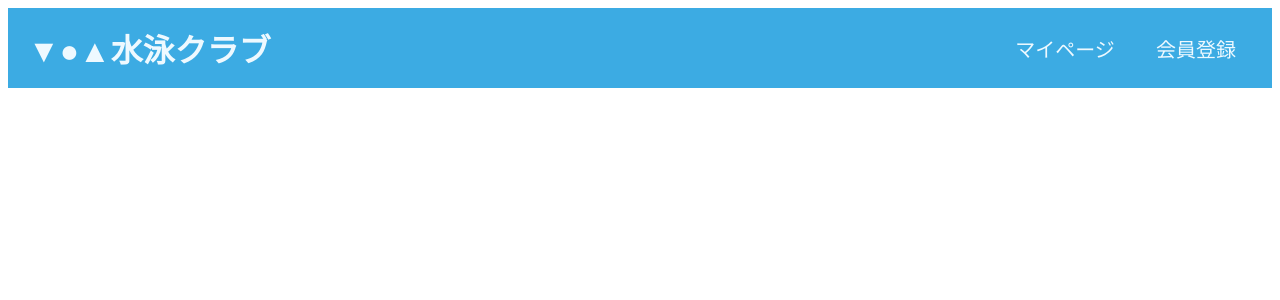
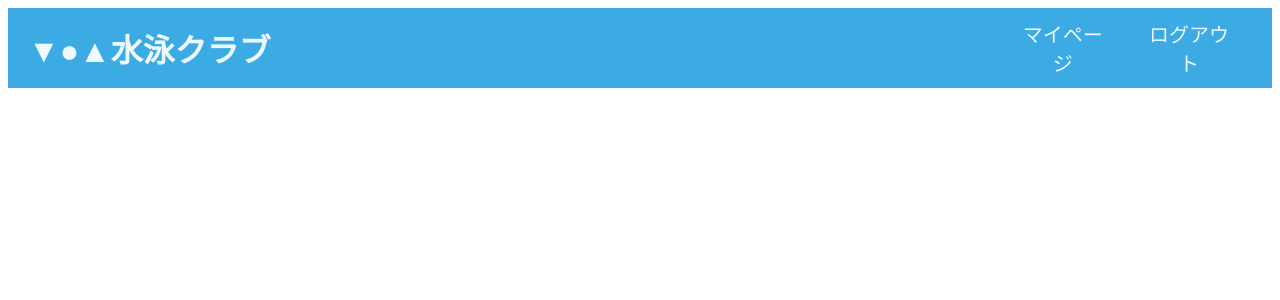
Before and after one commit to hirata784/laravel-swimming-reservation-app, a Nuxt app in the folder frontend/: page / in a window 1280 px wide. Before the commit this address had no page. Shown: the top 300 px of the page. Built offline with nearby package versions, Linux system fonts and the light colour scheme.

Commit message:
feat：ヘッダーにログアウトボタンを追加
ログイン中：ヘッダーに「ログアウト」を表示

ログイン画面：ヘッダーに「会員登録」を表示

会員登録画面：ヘッダーに「ログイン」を表示

```diff
--- a/frontend/app/components/AuthHeader.vue
+++ b/frontend/app/components/AuthHeader.vue
@@ -6,16 +6,38 @@
             <div v-if="route.name === 'register'">
                 <button class="btn" @click="login">ログイン</button>
             </div>
-            <div v-else="route.name === 'login'">
+            <div v-else-if="route.name === 'login'">
                 <button class="btn" @click="register">会員登録</button>
+            </div>
+            <div v-else="isLoggedIn">
+                <button class="btn" @click="logout">ログアウト</button>
             </div>
         </nav>
     </div>
 </template>
 
 <script setup>
+// インポート
+import { watch } from "vue";
+
 // ページのURLを取得
 const route = useRoute();
+const isLoggedIn = ref(false);
+
+// 画面構成後に処理
+onMounted(() => {
+    const token = localStorage.getItem("token");
+    // tokenがあればtrue, なければfalse
+    isLoggedIn.value = !!token;
+});
+
+// ルートの変更を検知してリロード
+watch(
+    () => route.path,
+    () => {
+        window.location.reload();
+    },
+);
 
 // ログイン画面へ遷移
 const login = () => {
@@ -25,6 +47,14 @@ const login = () => {
 // 会員登録画面へ遷移
 const register = () => {
     navigateTo("/register");
+};
+
+// ログアウト
+const logout = () => {
+    // ログイン取消コード
+    localStorage.removeItem("token");
+    isLoggedIn.value = false;
+    navigateTo("/login");
 };
 </script>
 
--- a/frontend/app/pages/login.vue
+++ b/frontend/app/pages/login.vue
@@ -87,13 +87,6 @@ const btnIsInvalid = computed(() => {
         Object.keys(errors.value).length > 0 ||
         Object.keys(backErrors.value).length > 0
     );
-});
-
-// 画面構成後に処理
-onMounted(() => {
-    const token = localStorage.getItem("token");
-    // tokenがあればtrue, なければfalse
-    isLoggedIn.value = !!token;
 });
 
 // ログイン
```
